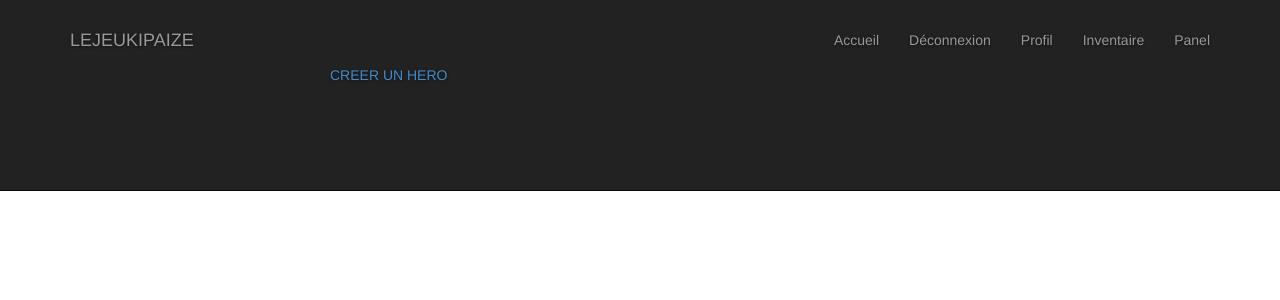
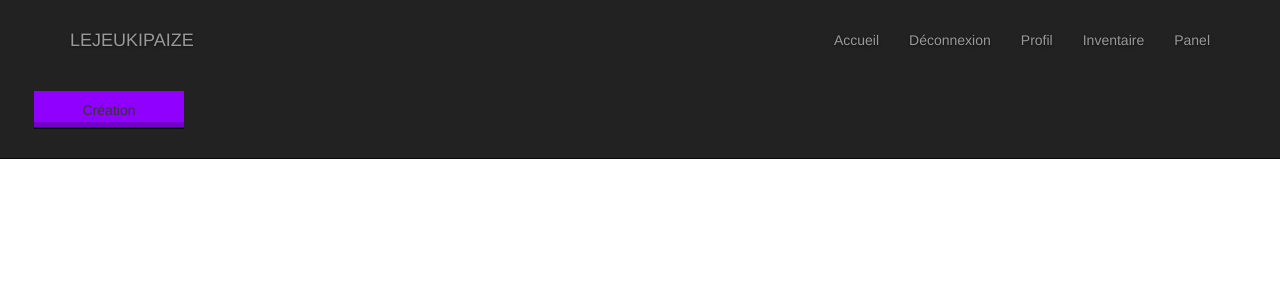
Before and after one commit to JordanPr/RPG-Git, a PHP site: page /index.php in a window 1280 px wide. Shown: the top 300 px of the page. Run offline with PHP 8.4, Linux system fonts and the light colour scheme; the visitor is signed in with stand-in values (Sample User, id 1); data that the repository does not hold is empty.

Commit message:
Some fix
no desc

```diff
--- a/header.php
+++ b/header.php
@@ -38,6 +38,13 @@
                 </ul>
             </div>
         </div>
+
+        <div id="createHeroZone">
+            <form method="post" action="create-hero.php"></br>
+                <input type="submit" value="Création" class="btn">
+            </form>
+        </div>
+
         <div id="hud">
         <?php
             $pseudo = $_SESSION['pseudo'];
@@ -48,6 +55,11 @@
 
             if ($row > 1){
             ?>
+                <script>
+                    $("#createHeroZone").hide();
+                    $("#hud").fadeIn(1000);
+                </script>
+
                 <ul class="nav navbar-nav">
 
                     <li class="hudElement">
@@ -118,7 +130,12 @@
                     </ul>
             <?php
             }else{
-                ?><a href="create-hero.php">CREER UN HERO</a><?php
+                ?>
+                    <script>
+                        $("#createHeroZone").show();
+                        $("#hud").hide();
+                    </script>
+                <?php
             }
 
             ?>
--- a/index.php
+++ b/index.php
@@ -7,6 +7,10 @@
         <script src="./script/jquery-2.1.4.min.js"></script>
         <script src="./script/custom.js"></script>
         <script src="./plugins/bootstrap.js"></script>
+        <meta name="description" content="Petit rpg pozay ak lé poto fraire jte baiz">
+        <meta name="author" content="Jordan PEREIRA-RAMOS & Rémy PENET">
+        <link rel="icon" href="img/favicon.ico">
+        <title>LeJeuKiPaize</title>
     </head>
         <body>
             <?php include(dirname(__FILE__)."/header.php");?>
--- a/style/header.css
+++ b/style/header.css
@@ -45,3 +45,8 @@
 .hudElement {
 	margin-left: 40px;
 }
+
+#createHeroZone {
+	margin-left: -2%;
+	width: 200px;
+}
```
Also changed, not shown: img/favicon.ico (added).
